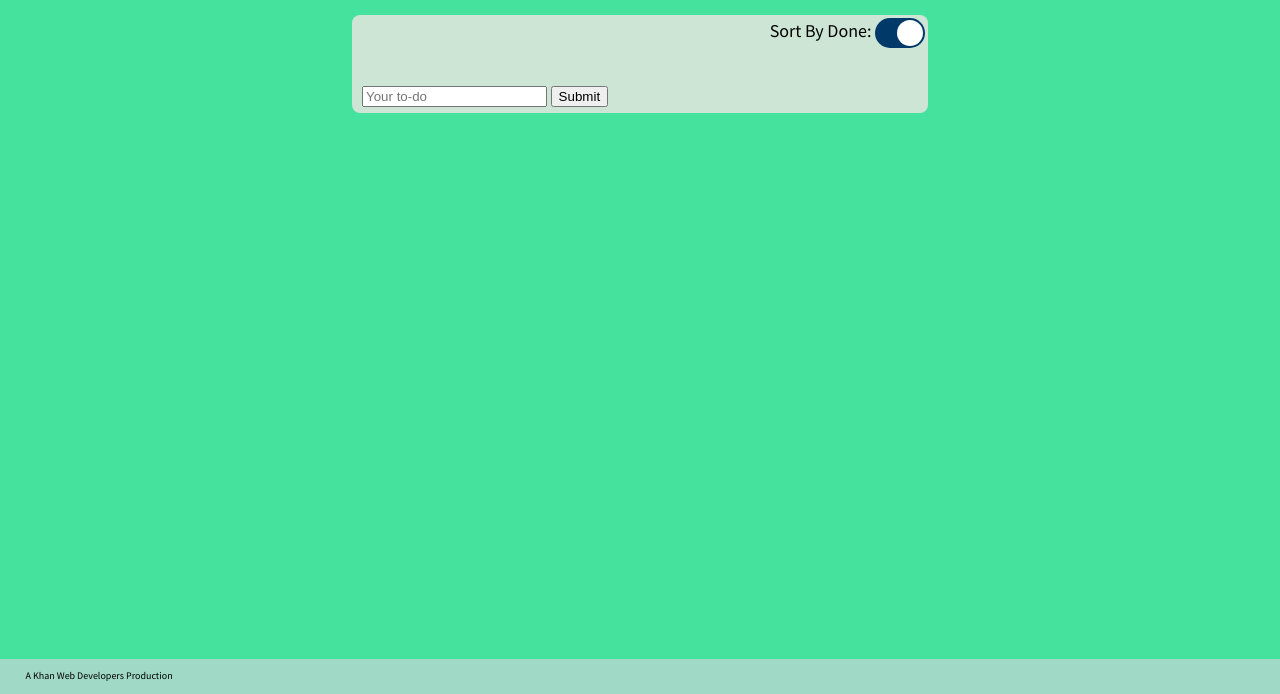
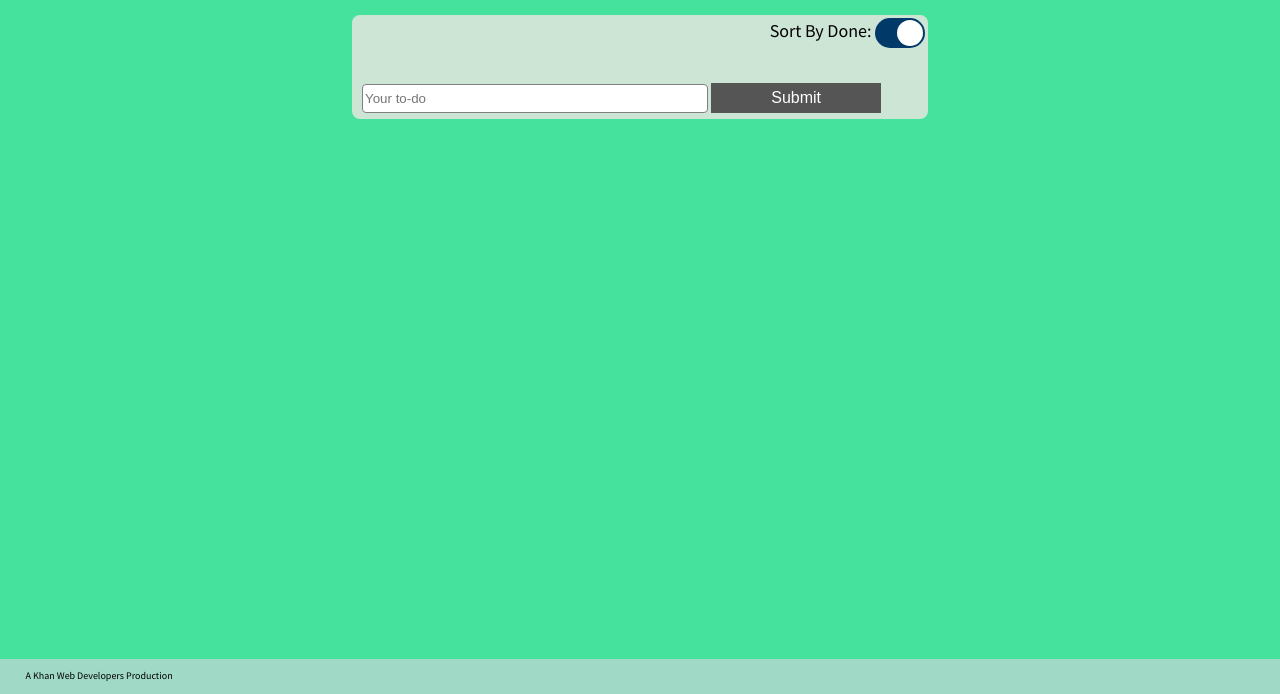
Before and after one commit to FACN4/KhanToDoList, a website: page index.html in a window 1280 px wide. Shown: the part 106-800 px from the top of the page. Drawn offline with Linux system fonts and the light colour scheme; a web font is replaced by a local one.

Commit message:
formatted submit area

```diff
--- a/dom.js
+++ b/dom.js
@@ -62,7 +62,6 @@
   }
   if (sort_switch) {
     sort_switch.addEventListener("change", function(event) {
-      console.log("clicked switch!!")
       update(state);
     });
   }
--- a/index.html
+++ b/index.html
@@ -26,8 +26,8 @@
 
       </div>
       <form id="add-todo">
-        <input type="text" name="description" value="" placeholder="Your to-do" required pattern="^(?:\b\S{1,15}\b\s*)+$" title="The maximum word length is 15 letters">
-        <input type="submit" name="" value="Submit">
+        <input id="input-bar" type="text" name="description" value="" placeholder="Your to-do" required pattern="^(?:\b\S{1,15}\b\s*)+$" title="The maximum word length is 15 letters">
+        <input id="submit-button" type="submit" name="" value="Submit">
       </form>
     </section>
     <footer>
--- a/style.css
+++ b/style.css
@@ -86,7 +86,26 @@ ul >li:hover{
 }
 /* Form formatting */
 
+#submit-button{
+  background-color: #555555;;
+  color: white;
+  border: none;
+  width: 30%;
+  padding-top: 6px;
+  padding-bottom: 6px;
+  text-align: center;
+  text-decoration: none;
+  display: inline-block;
+  font-size: 16px;
+}
 
+#input-bar{
+  width: 60%;
+  padding-top: 6px;
+  padding-bottom: 6px;
+  border: 1px solid grey;
+    border-radius: 4px;
+}
 
 /* =======Filter Button======= */
 #sortButtn{
```
